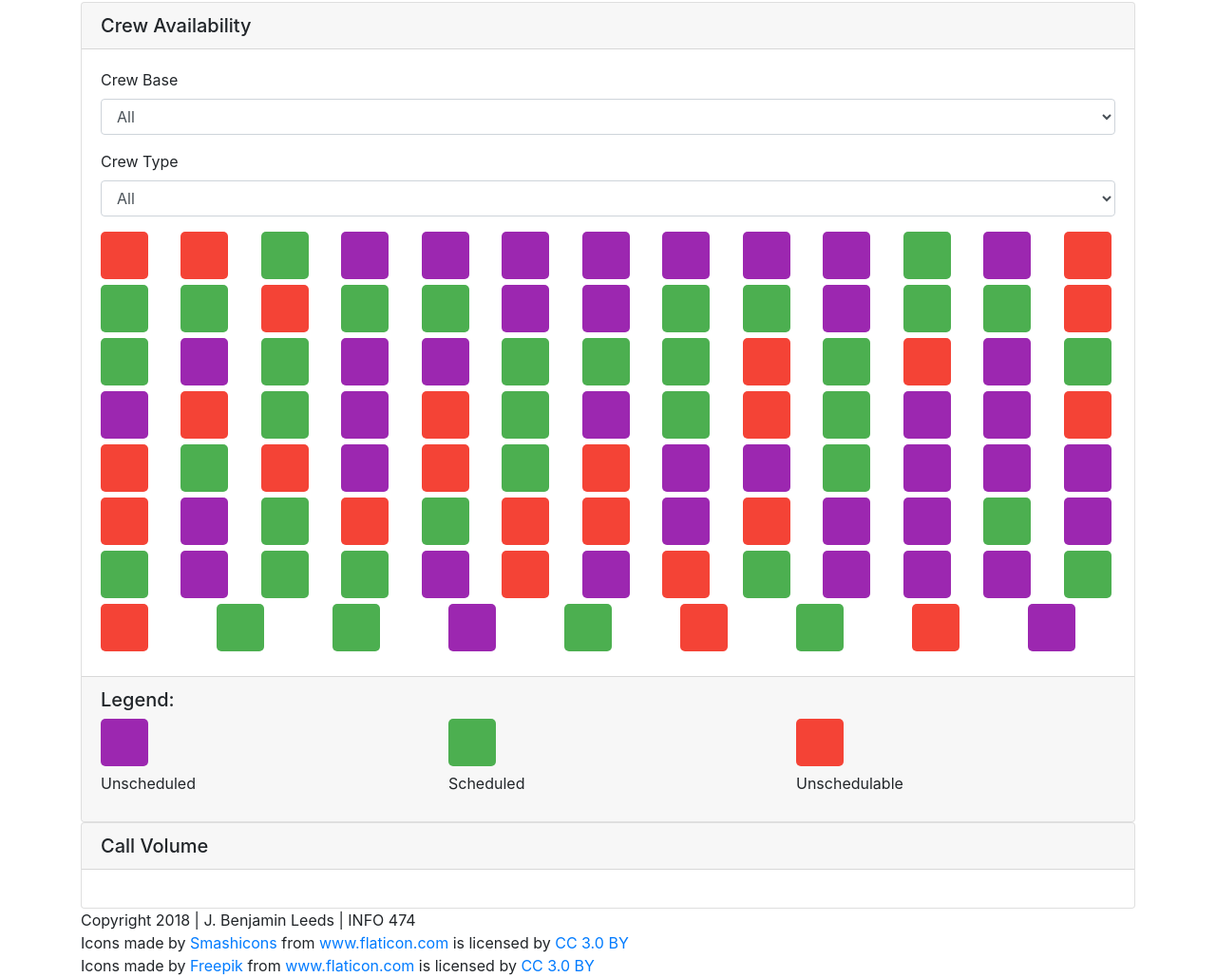
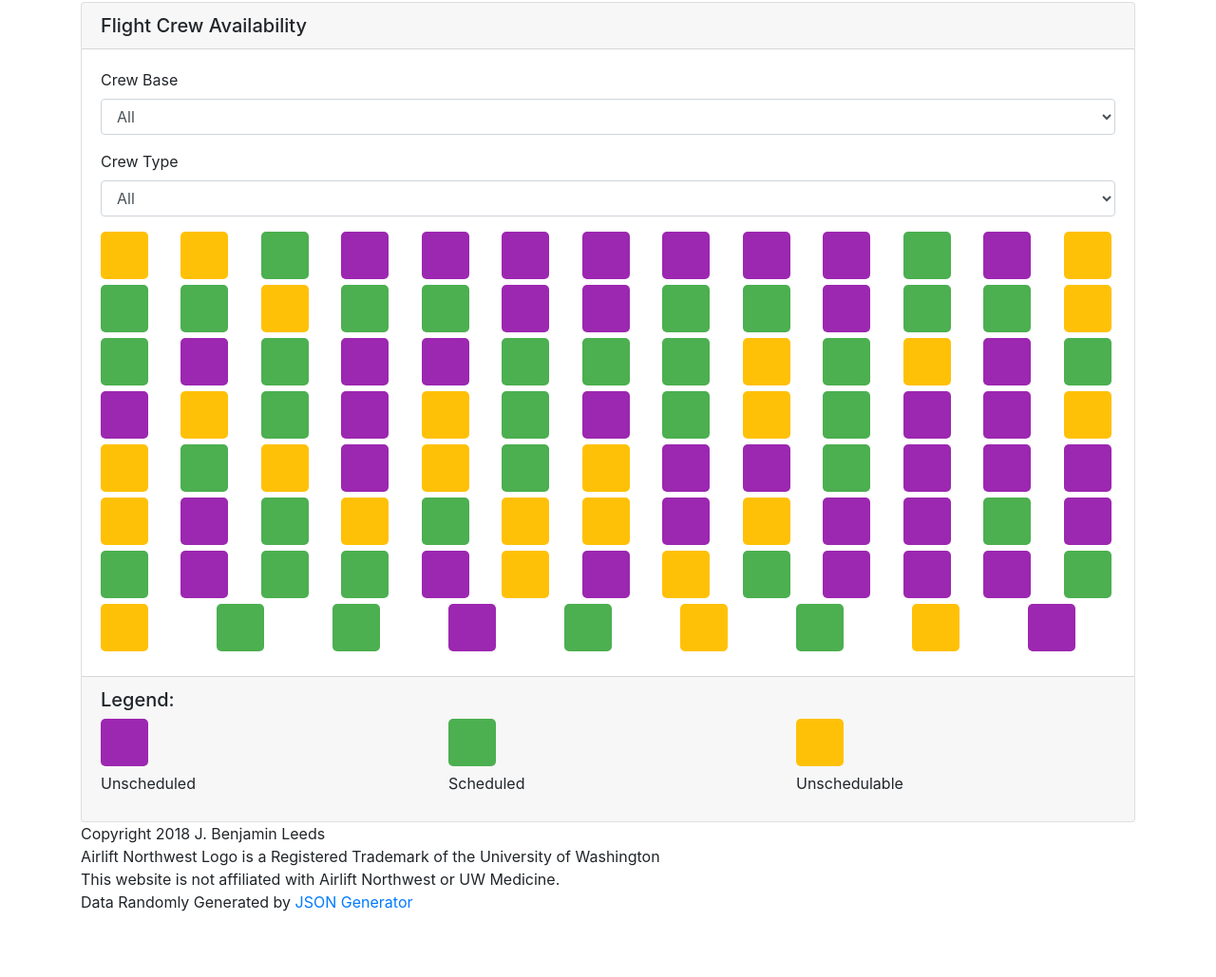
Before and after one commit to leedsjb/d3-info474-a3, a plain HTML site: page index.html in a window 1280 px wide. Shown: the part 151-1180 px from the top of the page at 95% size. After the commit the page ends 1113 px from the top, so only its background shows below. Drawn offline with nearby package versions, Linux system fonts and the light colour scheme.

Commit message:
complete assignment with final refinements

```diff
--- a/index.html
+++ b/index.html
@@ -14,7 +14,7 @@
             <h1>Operational Situational Awareness Dashboard</h1>
 
             <div class="card">
-                <h5 class="card-header">Crew Availability</h5>
+                <h5 class="card-header">Flight Crew Availability</h5>
                 <div class="card-body">
                     <div class="form-group">
                         <label for="baseSelect">Crew Base</label>
@@ -56,16 +56,12 @@
                         </div>
                         <div class="col-sm">
                             <svg width="50" height="50">
-                                <rect rx="5" ry="5" width="50" height="50" style="fill:rgb(244, 67, 54)"></rect>
+                                <rect rx="5" ry="5" width="50" height="50" style="fill:rgb(255, 193, 7)"></rect>
                             </svg>
                             <p>Unschedulable</p>
                         </div>
                     </div>
                 </div>
-            </div>
-            <div class="card">
-                <h5 class="card-header">Call Volume</h5>
-                <div class="card-body"></div>
             </div>
         </div>
 
@@ -78,9 +74,10 @@
     </body>
 
     <footer class="container">
-        Copyright 2018 | J. Benjamin Leeds | INFO 474
-        <div>Icons made by <a href="https://www.flaticon.com/authors/smashicons" title="Smashicons">Smashicons</a> from <a href="https://www.flaticon.com/" title="Flaticon">www.flaticon.com</a> is licensed by <a href="http://creativecommons.org/licenses/by/3.0/" title="Creative Commons BY 3.0" target="_blank">CC 3.0 BY</a></div>
-        <div>Icons made by <a href="http://www.freepik.com" title="Freepik">Freepik</a> from <a href="https://www.flaticon.com/" title="Flaticon">www.flaticon.com</a> is licensed by <a href="http://creativecommons.org/licenses/by/3.0/" title="Creative Commons BY 3.0" target="_blank">CC 3.0 BY</a></div>
+        Copyright 2018 J. Benjamin Leeds<br>
+        Airlift Northwest Logo is a Registered Trademark of the University of Washington<br>
+        This website is not affiliated with Airlift Northwest or UW Medicine.<br>
+        Data Randomly Generated by <a href="https://next.json-generator.com/Ey5EFbfDN">JSON Generator</a>
     </footer>
 
 </html>
--- a/js/index.js
+++ b/js/index.js
@@ -4,14 +4,11 @@
 var bootstrapBreakpoint = "col-sm";
 var masterData = null;
 var flightCrewScale = d3.scaleOrdinal()
-    // unscheduled: not working
-    // unschedulable: "not able to work"
-    // scheduled: "working"
     .domain(["Unscheduled", "Unschedulable", "Scheduled"])
     .range([
-        d3.rgb("#9c27b0"),
-        d3.rgb("#f44336"),
-        d3.rgb("#4caf50")
+        d3.rgb("#9c27b0"), // unscheduled: not working
+        d3.rgb("#ffc107"), // unschedulable: "not able to work"
+        d3.rgb("#4caf50") // scheduled: "working"
     ]);
 var flightCrewSvg = d3.select("#flightCrewBSRow");
 
@@ -62,11 +59,10 @@ function handleMouseOver(){
     let thisCrewRole = crewSquare.attr("crewType");
     let thisCrewBase = crewSquare.attr("base");
     let thisCrewPhone = crewSquare.attr("phone");
-    let phoneNode = document.createElement("a").setAttribute("href", "tel:" + thisCrewPhone);
-
+    // let phoneNode = document.createElement("a").setAttribute("href", "tel:" + thisCrewPhone);
+    let phoneNode = crewSquare.attr("phone");
     let crewSquareId = crewSquare.attr("id");
-
-    let squareId = crewSquareId.slice(7);
+    let squareId = crewSquareId.slice(7); // shorten to last character of string: the id
 
     // Refinement
     // Possibility to use this.parentNode
@@ -91,13 +87,12 @@ $(document).ready(
 
         drawVis(masterData);
 
-        $("#baseSelect,#crewTypeSelect").change(function(){ // TODO consider use of => function
-            console.log("dropdown change fired");
-            filterCrewAvail(/*this.id, this.value*/);
+        $("#baseSelect,#crewTypeSelect").change(function(){
+            filterCrewAvail();
         });
 
         // crew availability visualization filter function
-        function filterCrewAvail(/*selectType, selection*/){
+        function filterCrewAvail(){
 
             // get current selected parameters from DOM <select> elements
             let baseSelection = $("#baseSelect option:selected").text();
@@ -137,15 +132,3 @@ $(document).ready(
             }
         };
     })
-
-// make D3 responsive
-// follows this tutorial, perhaps not ideal solution
-// https://www.safaribooksonline.com/blog/2014/02/17/building-responsible-visualizations-d3-js/
-
-function resize(){
-    console.log("window resized");
-    // let width = d3.select("#flightCrew").style("width");
-    // console.log(width);
-}
-d3.select(window).on('resize', resize);
-// resize(); disable for now
```
Also changed, not shown: 1 other file.
